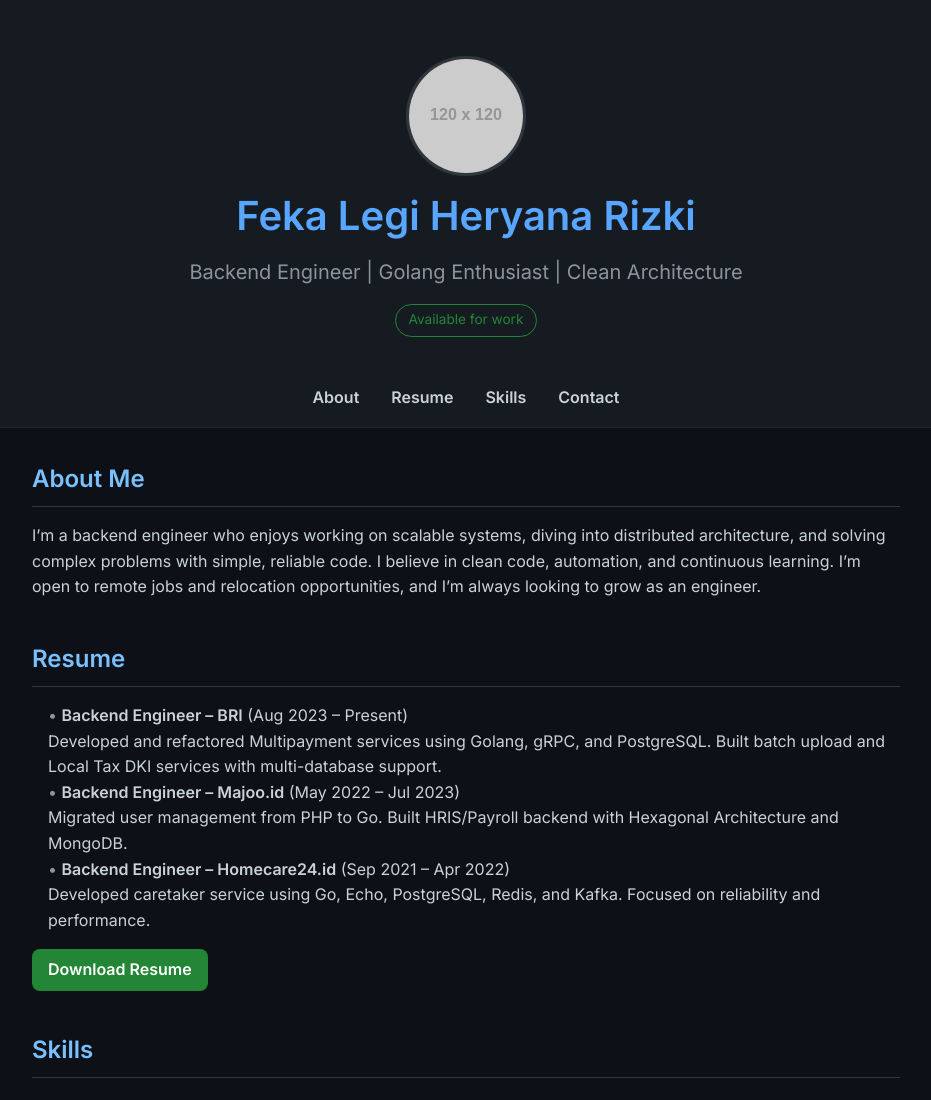
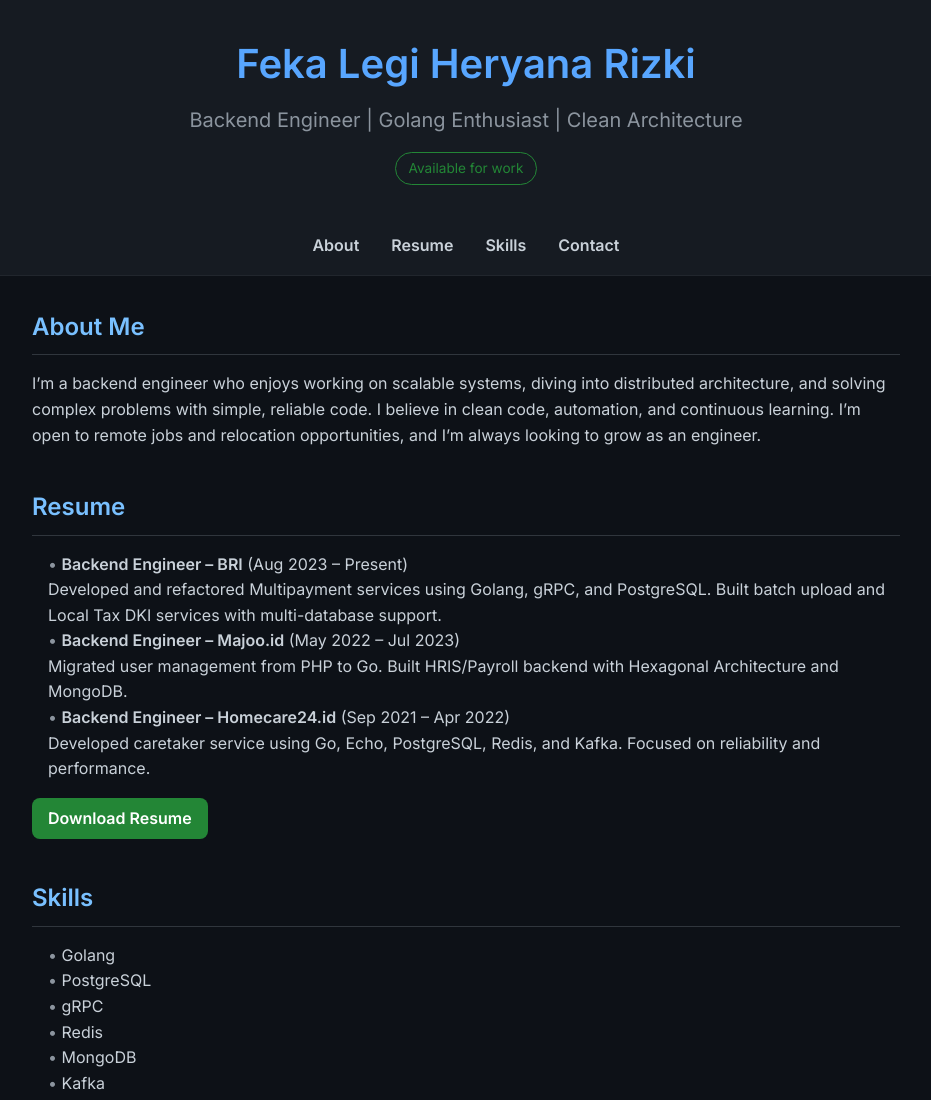
Before and after one commit to fekalegi/fekalegi.github.io, a plain HTML site: page index.html in a window 1280 px wide. Shown: the top 1100 px of the page, without its empty margins (174-1105 px from the left). Drawn offline with Linux system fonts and the light colour scheme; placeholder pictures from the web are drawn by us.

Commit message:
comment image

```diff
--- a/index.html
+++ b/index.html
@@ -108,7 +108,7 @@
 </head>
 <body>
   <header>
-    <img class="avatar" src="https://via.placeholder.com/120" alt="Feka's profile photo">
+<!--     <img class="avatar" src="https://via.placeholder.com/120" alt="Feka's profile photo"> -->
     <h1>Feka Legi Heryana Rizki</h1>
     <p>Backend Engineer | Golang Enthusiast | Clean Architecture</p>
     <div class="badge">Available for work</div>
```
